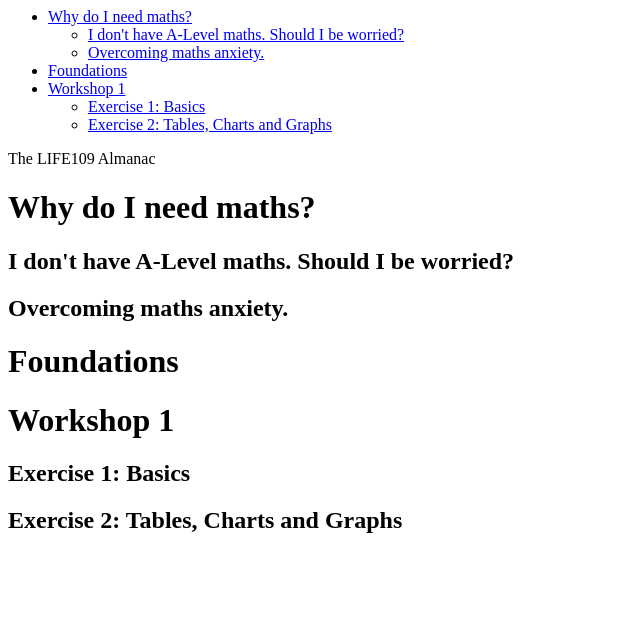
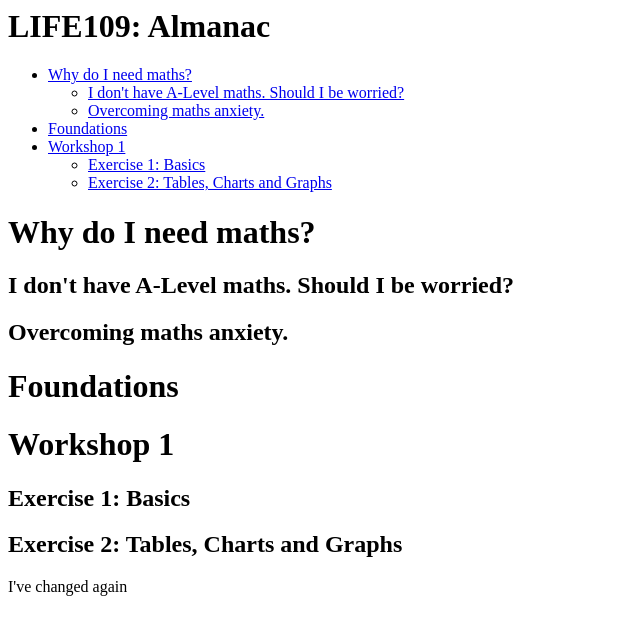
Before and after one commit to rtreharne/109workbook, a website: page index.html in a window 1280 px wide. Shown: the whole page, without its empty margins (0-640 px from the left). Drawn offline with Linux system fonts and the light colour scheme.

Commit message:
edit index.md

```diff
--- a/index.html
+++ b/index.html
@@ -1,7 +1,4 @@
-<head>
-    <title>LIFE109 Almanac</title>
-</head>
-
+<h1 id="life109-almanac">LIFE109: Almanac</h1>
 <!-- toc -->
 <ul>
 <li><a href="#why-do-i-need-maths">Why do I need maths?</a><ul>
@@ -17,8 +14,6 @@
 </li>
 </ul>
 <!-- tocstop -->
-<div class="document-title">The LIFE109 Almanac</div>
-
 <h1 id="why-do-i-need-maths-">Why do I need maths?</h1>
 <h2 id="i-don-t-have-a-level-maths-should-i-be-worried-">I don&#39;t have A-Level maths. Should I be worried?</h2>
 <h2 id="overcoming-maths-anxiety-">Overcoming maths anxiety.</h2>
@@ -26,3 +21,4 @@
 <h1 id="workshop-1">Workshop 1</h1>
 <h2 id="exercise-1-basics">Exercise 1: Basics</h2>
 <h2 id="exercise-2-tables-charts-and-graphs">Exercise 2: Tables, Charts and Graphs</h2>
+<p>I&#39;ve changed again</p>
```
Also changed, not shown: index.md (+4 -6 lines).
